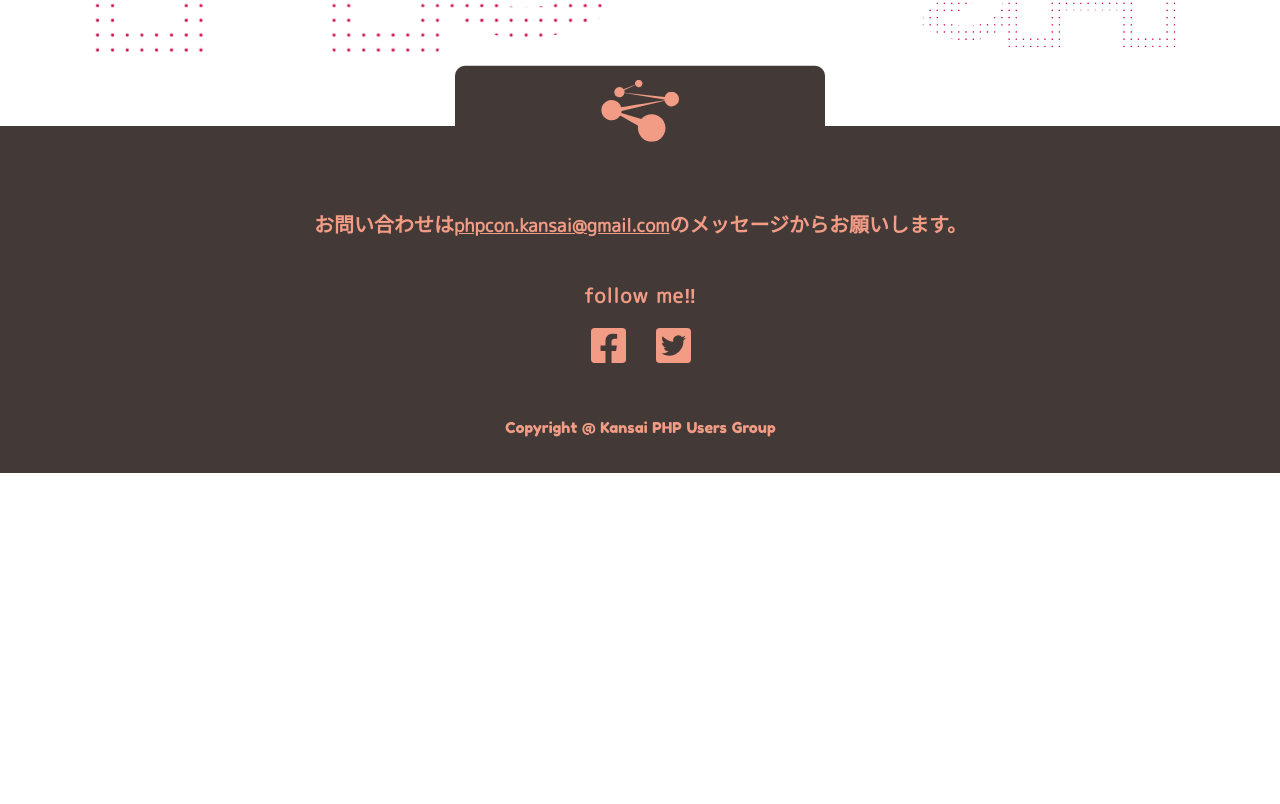
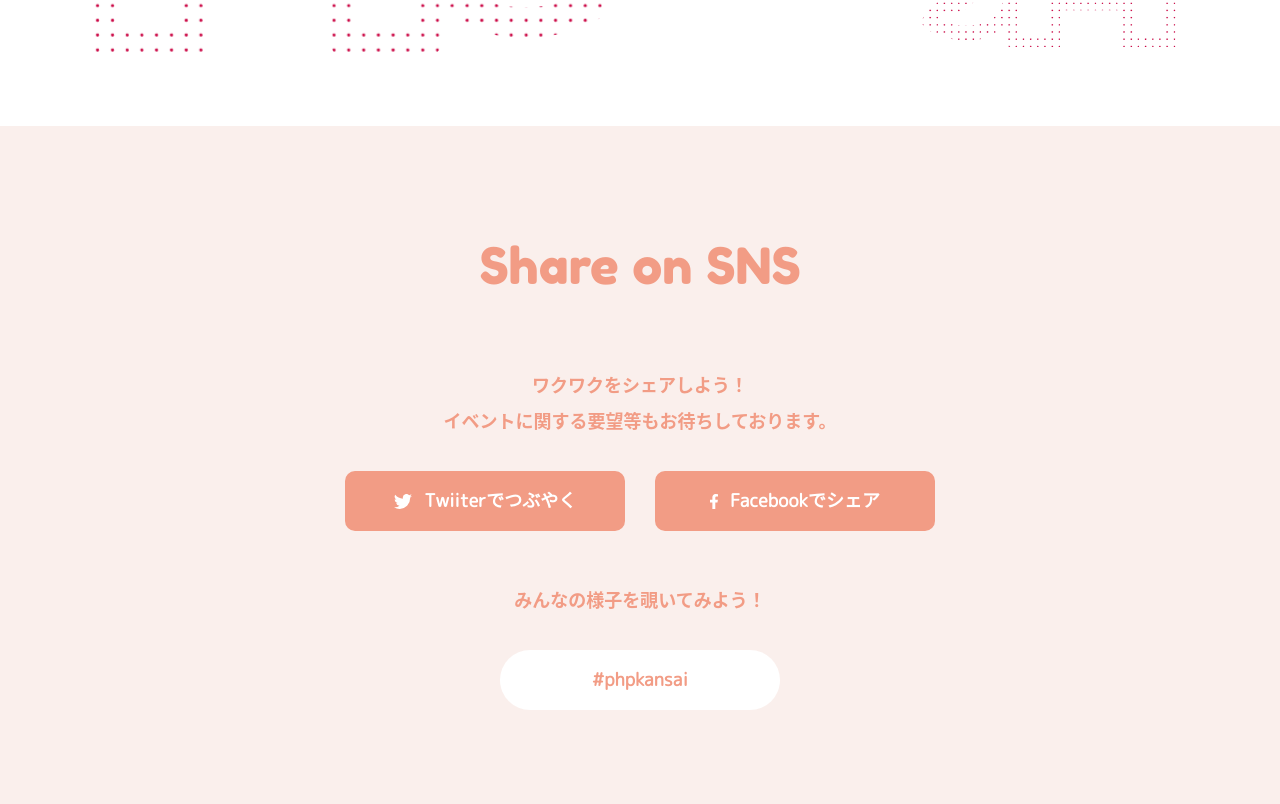
Before and after one commit to php-jp/phpcon2020-kansai, a Nuxt app: page / in a window 1280 px wide. Shown: the part 2616-3420 px from the top of the page. Before the commit the page ends 3089 px from the top, so only its background shows below. Built offline with nearby package versions, Linux system fonts and the light colour scheme.

Commit message:
コーディング

```diff
--- /dev/null
+++ b/components/top/Sharesns.vue
@@ -0,0 +1,129 @@
+<template>
+    <section class="p-sheresns">
+        <div class="l-container">
+            <div class="p-sheresns__title">Share on SNS</div>
+            <p class="p-sheresns__sentence">
+                ワクワクをシェアしよう！
+                <br>
+                イベントに関する要望等もお待ちしております。
+            </p>
+            <div class="p-sheresns__buttons">
+                <a
+                    class="p-sheresns__link"
+                    href=""
+                    target="branck"
+                >
+                    <img src="~/assets/images/sharesns/twitter-brands.svg" alt="">
+                    Twiiterでつぶやく
+                </a>
+                <a
+                    class="p-sheresns__link"
+                    href=""
+                    target="branck"
+                >
+                    <img src="~/assets/images/sharesns/facebook-f-brands.svg" alt="">
+                    Facebookでシェア
+                </a>
+            </div>
+
+            <p class="p-sheresns__sentence">
+                みんなの様子を覗いてみよう！
+            </p>
+
+            <a class="p-sheresns__tag" href="" target="_blanck">
+                #phpkansai
+            </a>
+        </div>
+    </section>
+</template>
+
+<script>
+export default {
+
+}
+</script>
+
+<style lang="scss" scoped>
+@import "~/assets/scss/common.scss";
+
+.p-sheresns {
+    margin: 0 auto ;
+    padding-bottom: 86px;
+    position: relative;
+    color: $clr_accentcolor;
+    background-color: $clr_basecolor;
+    @include desktop() {
+        padding-bottom: 170px;
+    }
+
+    &__title {
+        @include c-section-title;
+        @include desktop() {
+            padding-bottom: 52px;
+        }
+    }
+    &__sentence {
+        text-align: center;
+        font-size: 12px;
+        font-weight: bold;
+        padding-bottom: 17px;
+        @include desktop() {
+            padding-bottom: 31px;
+            font-size: 18px;
+        }
+    }
+
+    &__buttons {
+        margin-bottom: 33px;
+        @include desktop() {
+            width: 590px;
+            display: flex;
+            justify-content: space-between;
+            margin: 0 auto 52px;
+        }
+    }
+
+    &__link {
+        width: 260px;
+        height: 50px;
+        font-size: 18px;
+        display: flex;
+        justify-content: center;
+        align-items: center;
+        background: $clr_accentcolor;
+        font-family: "M PLUS Rounded 1c", sans-serif;
+        border-radius: 10px;
+        font-weight: bold;
+        color: #ffffff;
+        text-decoration: none;
+        margin: 0 auto 15px;
+        @include desktop() {
+            width: 280px;
+            height: 60px;
+            margin: 0
+        }
+    }
+    &__link img {
+        height: 15px;
+        margin-right: 12px;
+    }
+
+    &__tag {
+        display: flex;
+        justify-content: center;
+        align-items: center;
+        width: 200px;
+        height: 40px;
+        background-color: #fff;
+        margin: 0 auto;
+        border-radius: 30px;
+        text-decoration: none;
+        font-weight: bold;
+        @include desktop() {
+            width: 280px;
+            height: 60px;
+        }
+    }
+}
+
+</style>
--- a/pages/index.vue
+++ b/pages/index.vue
@@ -5,6 +5,7 @@
       <p-hero></p-hero>
       <p-about></p-about>
       <p-access></p-access>
+      <Sharesns />
       <L-footer></L-footer>
     </div>
   </main>
@@ -14,6 +15,7 @@
 import PHero from '~/components/top/Hero.vue'
 import PAbout from '~/components/top/About.vue'
 import PAccess from '~/components/top/Access.vue'
+import Sharesns from '~/components/top/Sharesns.vue'
 import Share from "~/components/top/-Share.vue";
 import LFooter from "~/components/Footer.vue";
 
@@ -22,6 +24,7 @@ export default {
     PHero,
     PAbout,
     PAccess,
+    Sharesns,
     LFooter,
     Share
   },
```
Also changed, not shown: assets/images/sharesns/facebook-f-brands.svg (added), assets/images/sharesns/twitter-brands.svg (added).
